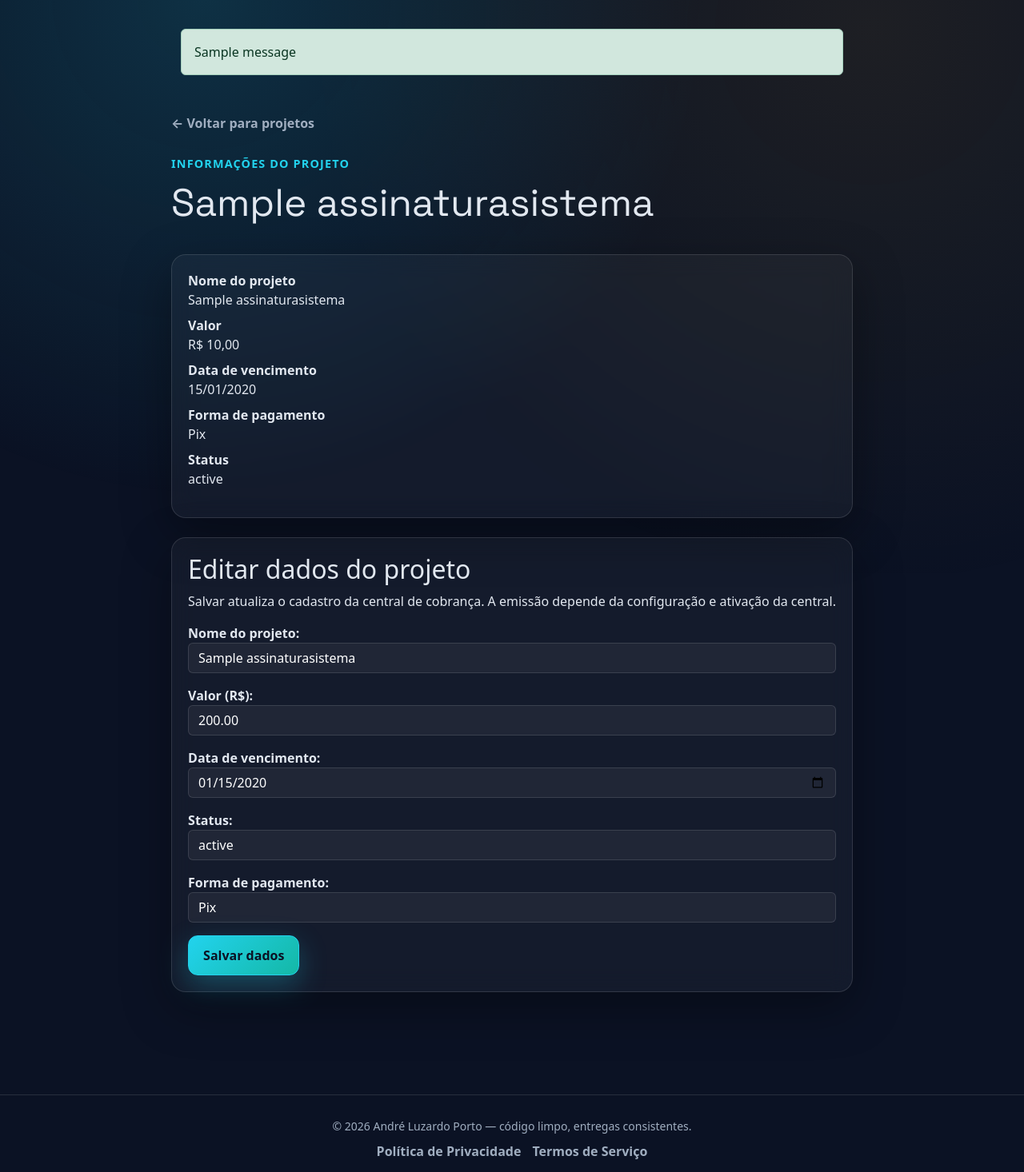
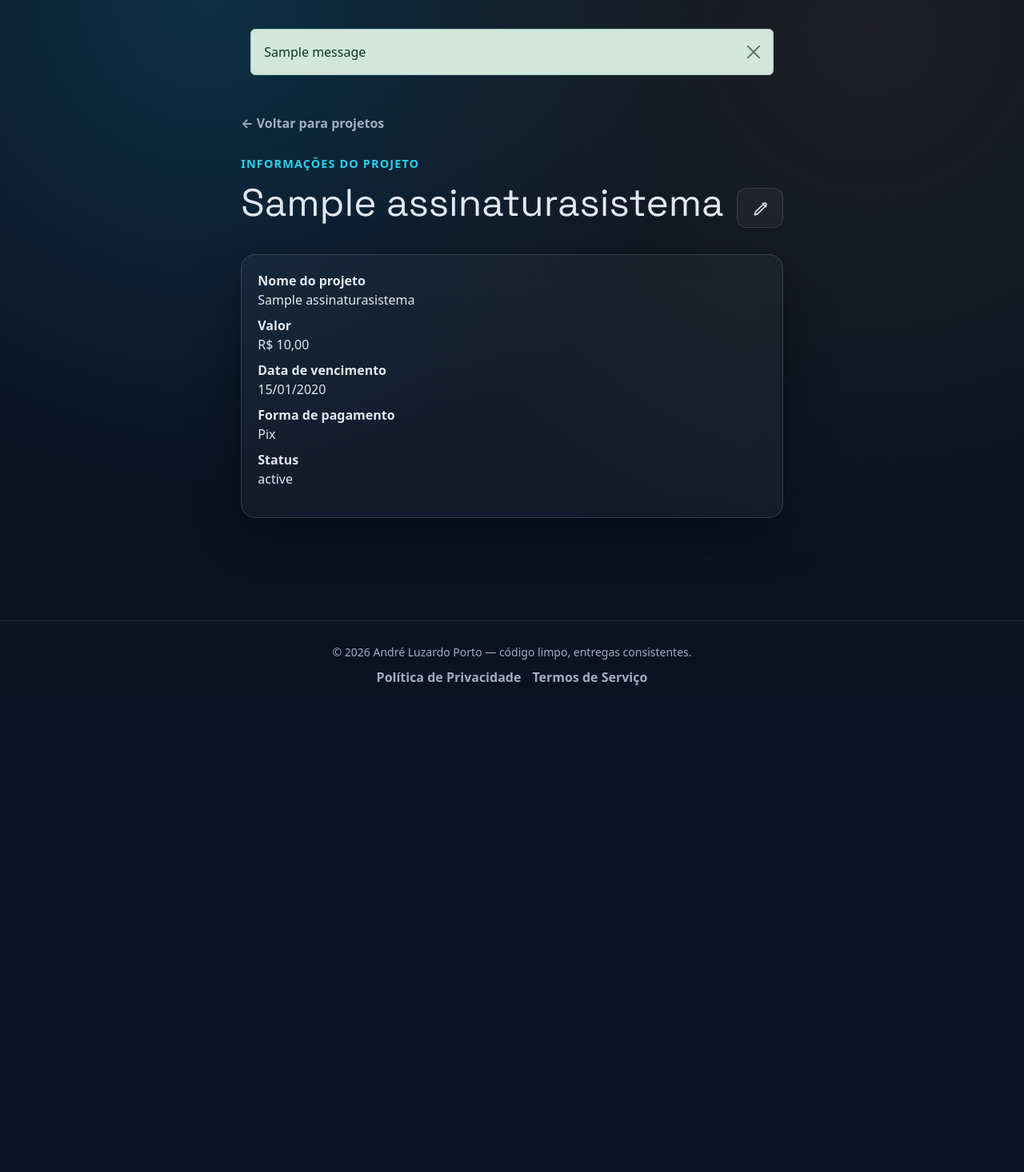
Before and after one commit to andreportol/my_portifolio, a Django app: page /licencas/projetos/marmitaria_adriana/ in a window 1280 px wide. Shown: the part 83-1549 px from the top of the page at 80% size. After the commit the page ends 940 px from the top, so only its background shows below. Run offline with Django 4.2, Linux system fonts and the light colour scheme; a user stored in the database is signed in; tables that the repository leaves empty hold one stand-in row (values such as "Sample post"); one stand-in notice (Sample message) is shown.

Commit message:
Ajustando o card para receber os dados da marmitaria.

```diff
--- a/core/templates/base.html
+++ b/core/templates/base.html
@@ -43,8 +43,9 @@
             {% if messages %}
             <div class="container mt-3">
                 {% for message in messages %}
-                    <div class="alert alert-{{ message.tags|default:'info' }} mb-2" role="alert">
+                    <div class="alert alert-{{ message.tags|default:'info' }} alert-dismissible fade show mb-2" role="alert">
                         {{ message }}
+                        <button type="button" class="btn-close" data-bs-dismiss="alert" aria-label="Fechar mensagem"></button>
                     </div>
                 {% endfor %}
             </div>
--- a/core/templates/licenca_projeto_detalhe.html
+++ b/core/templates/licenca_projeto_detalhe.html
@@ -6,7 +6,16 @@
     <section class="license-page-header">
         <a class="license-back-link" href="{% url 'core:licencas_projetos' %}">← Voltar para projetos</a>
         <p class="eyebrow">Informações do projeto</p>
+        <div class="d-flex align-items-center justify-content-between gap-3">
             <h1>{{ project.name }}</h1>
+            {% if can_edit %}
+            <button type="button" class="btn-ghost" data-bs-toggle="modal" data-bs-target="#editProjectModal" aria-label="Editar dados do projeto" title="Editar dados do projeto">
+                <svg width="20" height="20" viewBox="0 0 24 24" fill="none" aria-hidden="true">
+                    <path d="m16 3 5 5M4 20l4-1L21 6a2.1 2.1 0 0 0-3-3L5 16l-1 4Z" stroke="currentColor" stroke-width="2" stroke-linecap="round" stroke-linejoin="round"/>
+                </svg>
+            </button>
+            {% endif %}
+        </div>
     </section>
     <article class="glass-card">
         <dl>
@@ -32,10 +41,15 @@
         {% endif %}
     </article>
     {% if can_edit %}
-    <section class="glass-card mt-4">
-        <h2>Editar dados do projeto</h2>
-        <p>Salvar atualiza o cadastro da central de cobrança. A emissão depende da configuração e ativação da central.</p>
-        <form method="post">
+    <div class="modal fade" id="editProjectModal" tabindex="-1" aria-labelledby="editProjectModalLabel" aria-hidden="true">
+        <div class="modal-dialog modal-dialog-centered modal-dialog-scrollable">
+            <div class="modal-content" style="background: var(--bg); color: var(--text); border: 1px solid var(--border);">
+                <div class="modal-header">
+                    <h2 class="modal-title fs-5" id="editProjectModalLabel">Editar dados do projeto</h2>
+                    <button type="button" class="btn-close btn-close-white" data-bs-dismiss="modal" aria-label="Fechar edição"></button>
+                </div>
+                <div class="modal-body">
+                    <form method="post" id="editProjectForm">
                         {% csrf_token %}
                         {{ form.non_field_errors }}
                         {% for field in form %}
@@ -45,8 +59,23 @@
                             {{ field.errors }}
                         </div>
                         {% endfor %}
-            <button type="submit" class="btn-cta">Salvar dados</button>
                     </form>
-    </section>
+                </div>
+                <div class="modal-footer">
+                    <button type="button" class="btn-ghost" data-bs-dismiss="modal">Cancelar</button>
+                    <button type="submit" form="editProjectForm" class="btn-cta">Salvar dados</button>
+                </div>
+            </div>
+        </div>
+    </div>
     {% endif %}
 {% endblock %}
+
+{% block extra_js %}
+    {% if can_edit and form.errors %}
+    <script>
+        const editModal = document.getElementById('editProjectModal');
+        bootstrap.Modal.getOrCreateInstance(editModal).show();
+    </script>
+    {% endif %}
+{% endblock %}
```
Also changed, not shown: db.sqlite3. Lines whose indentation alone changed are shown as unchanged.
